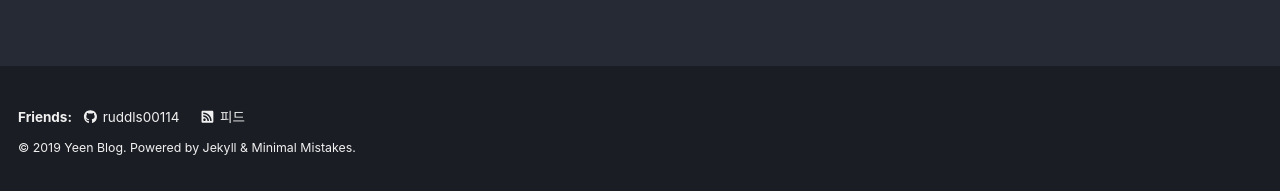
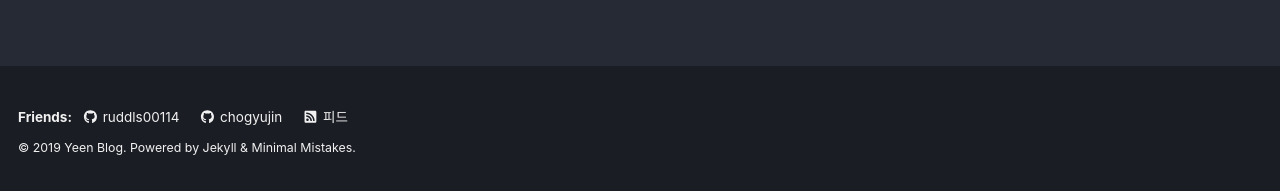
Before and after one commit to kyeahen/kyeahen.github.io, a Jekyll site: the page built from index.html, in a window 1280 px wide and 900 px high, scrolled down 183 px. Shown: the part 706-897 px from the top of the window. Built offline with Jekyll 4.4.1, drawn with Linux system fonts in a browser that asks for light colours; cached includes are drawn as plain includes; nearby versions of some CDN libraries; the list of posts is cut into pages by our own code.

Commit message:
Update footer link

```diff
--- a/_config.yml
+++ b/_config.yml
@@ -138,9 +138,9 @@ footer:
     - label: "ruddls00114"
       icon: "fab fa-fw fa-github"
       url: "https://ruddls00114.github.io"
-    - label: "Facebook"
-      icon: "fab fa-fw fa-facebook-square"
-      # url:
+    - label: "chogyujin"
+      icon: "fab fa-fw fa-github"
+      url: http://chogyujin.github.io
     - label: "GitHub"
       icon: "fab fa-fw fa-github"
       # url:
```
